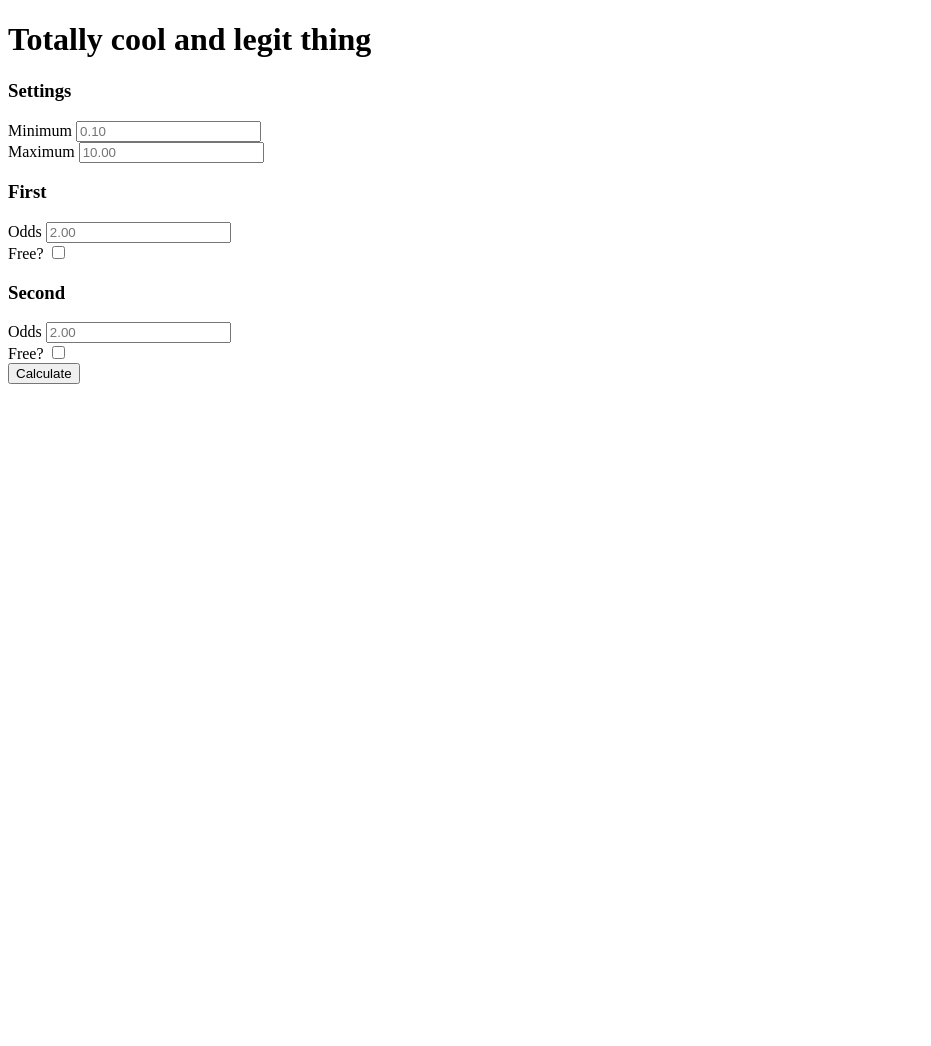
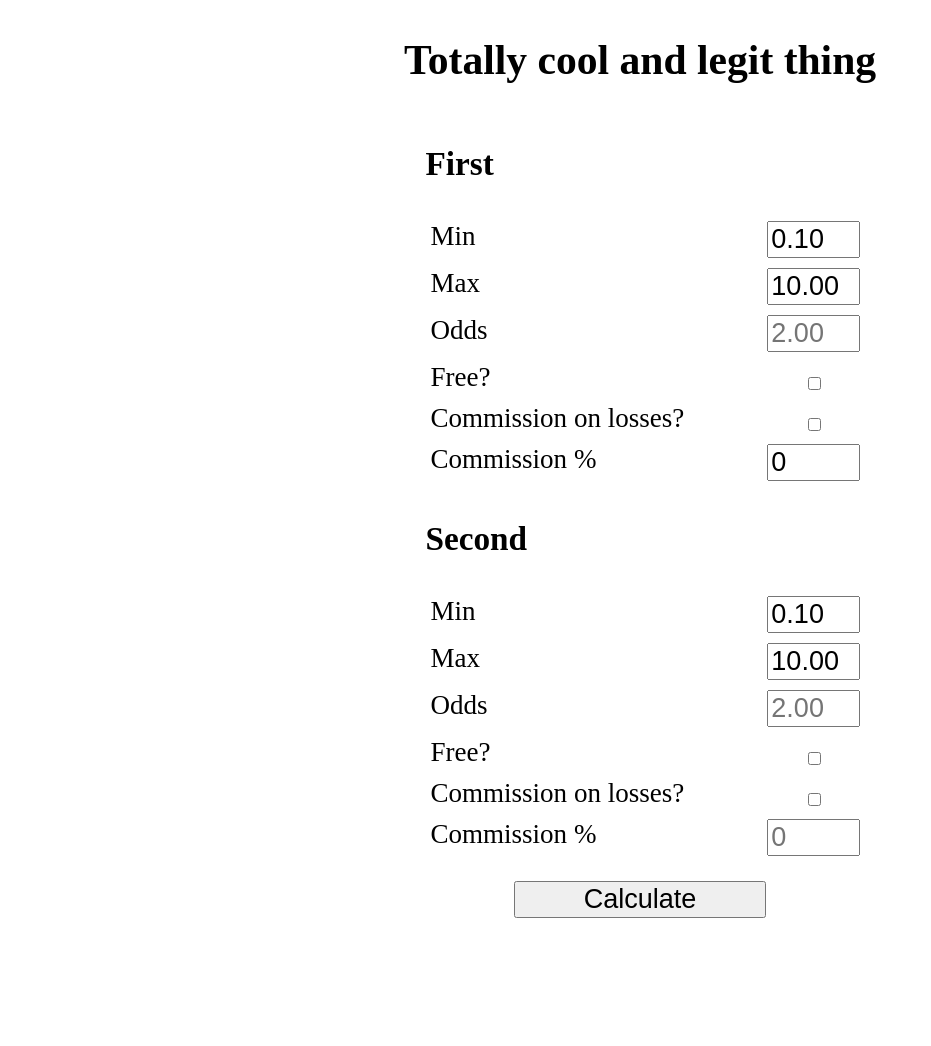
Before and after one commit to steve2116/my-bm_er, a website: page index.html in a window 1280 px wide. Shown: the whole page, without its empty margins (0-931 px from the left). Before the commit the page ends 800 px from the top, so only its background shows below. Drawn offline with Linux system fonts and the light colour scheme.

Commit message:
added extra stuffs

```diff
--- a/index.html
+++ b/index.html
@@ -2,61 +2,154 @@
 <html>
     <head>
         <title>Don't ask...</title>
+        <link
+            rel="stylesheet"
+            href="./styles.css"
+        />
     </head>
     <script src="./script.js"></script>
     <body>
+        <header>
             <h1>Totally cool and legit thing</h1>
-        <h3>Settings</h3>
-        <label for="min">Minimum</label>
+        </header>
+        <main>
+            <section id="first">
+                <h3>First</h3>
+                <section class="input-pair">
+                    <label for="m1">Min</label>
                     <input
-            id="min"
+                        id="min1"
+                        name="min1"
                         type="number"
                         placeholder="0.10"
+                        value="0.10"
                         step="0.01"
                         min="0.01"
                     />
-        <br />
-        <label for="max">Maximum</label>
+                </section>
+                <section class="input-pair">
+                    <label for="max1">Max</label>
                     <input
-            id="max"
+                        id="max1"
+                        name="max1"
                         type="number"
                         placeholder="10.00"
+                        value="10.00"
                         step="0.01"
-            min="1.00"
+                        min="0.01"
                     />
-        <h3>First</h3>
+                </section>
+                <section class="input-pair">
                     <label for="o1">Odds</label>
                     <input
                         id="o1"
+                        name="o1"
                         type="number"
                         placeholder="2.00"
                         step="0.01"
                         min="1"
                     />
-        <br />
+                </section>
+                <section class="input-pair">
                     <label for="f1">Free?</label>
                     <input
                         id="f1"
+                        name="f1"
                         type="checkbox"
                     />
-        <br />
+                </section>
+                <section class="input-pair">
+                    <label for="c1.1">Commission on losses?</label>
+                    <input
+                        id="c1.1"
+                        name="c1.1"
+                        type="checkbox"
+                    />
+                </section>
+                <section class="input-pair">
+                    <label for="c1">Commission %</label>
+                    <input
+                        id="c1"
+                        name="c1"
+                        type="number"
+                        placeholder="0"
+                        value="0"
+                        step="1"
+                        min="0"
+                        max="100"
+                    />
+                </section>
+            </section>
+            <section id="second">
                 <h3>Second</h3>
+                <section class="input-pair">
+                    <label for="min2">Min</label>
+                    <input
+                        id="min2"
+                        name="min2"
+                        type="number"
+                        placeholder="0.10"
+                        value="0.10"
+                        step="0.01"
+                        min="0.01"
+                    />
+                </section>
+                <section class="input-pair">
+                    <label for="max2">Max</label>
+                    <input
+                        id="max2"
+                        name="max2"
+                        type="number"
+                        placeholer="10.00"
+                        value="10.00"
+                        step="0.01"
+                        min="0.01"
+                    />
+                </section>
+                <section class="input-pair">
                     <label for="o2">Odds</label>
                     <input
                         id="o2"
+                        name="o2"
                         type="number"
                         placeholder="2.00"
                         step="0.01"
                         min="1"
                     />
-        <br />
+                </section>
+                <section class="input-pair">
                     <label for="f2">Free?</label>
                     <input
                         id="f2"
+                        name="f2"
                         type="checkbox"
                     />
-        <br />
+                </section>
+                <section class="input-pair">
+                    <label for="c2.1">Commission on losses?</label>
+                    <input
+                        id="c2.1"
+                        name="c2.1"
+                        type="checkbox"
+                    />
+                </section>
+                <section class="input-pair">
+                    <label for="c2">Commission %</label>
+                    <input
+                        id="c2"
+                        name="c2"
+                        type="number"
+                        placeholder="0"
+                        step="1"
+                        min="0"
+                        max="100"
+                    />
+                </section>
+            </section>
+        </main>
+        <div id="holder">
             <button onclick="main()">Calculate</button>
             <p id="result"></p>
+        </div>
     </body>
 </html>
--- a/script.js
+++ b/script.js
@@ -1,17 +1,26 @@
-const vars = { min: 0.1, max: 10, step: 0.1, steps: 99, total: 9801 };
-
 function main(log = false) {
     const start = Date.now();
-    const { o1, o2, f1, f2 } = getVars();
+    const { min1, min2, max1, max2, step, o1, o2, f1, f2, c1, c2, c1ol, c2ol } =
+        getVars();
+
+    if (log) console.log(min, max, step, o1, o2, f1, f2);
 
     const list = [];
-    for (let i = vars.min; i <= vars.smax; i += vars.step) {
+    for (let i = min1; i <= max1; i += step) {
         const list2 = [];
-        for (let ii = vars.min; ii <= vars.max; ii += vars.step) {
-            let p1 = o1 * i - i;
+        for (let ii = min2; ii <= max2; ii += step) {
+            /* First */
+            let p1 = (o1 - 1) * i;
+            if (c1 > 0 && (p1 > 0 || c1ol)) p1 *= (100 - c1) / 100;
+            if (!f1) p1 -= i;
             if (!f2) p1 -= ii;
-            let p2 = o2 * ii - ii;
+
+            /* Second */
+            let p2 = (o2 - 1) * ii;
+            if (c2 > 0 && (p2 > 0 || c2ol)) p2 *= (100 - c2) / 100;
+            if (!f2) p2 -= ii;
             if (!f1) p2 -= i;
+
             list2.push({
                 s1: round(i),
                 s2: round(ii),
@@ -37,13 +46,26 @@ function display(result) {
 }
 
 function getVars() {
-    const o1 = parseFloat(getEl('o1').value);
-    const o2 = parseFloat(getEl('o2').value);
-    vars.min = parseFloat(getEl('min').value ?? vars.min);
-    vars.max = parseFloat(getEl('max').value ?? vars.max);
-    const f1 = Boolean(getEl('f1').checked ?? false);
-    const f2 = Boolean(getEl('f2').checked ?? false);
-    return { o1, o2, f1, f2 };
+    const min1 = parseFloat(getEl('min1')?.value || 0.1);
+    const min2 = parseFloat(getEl('min2')?.value || 0.1);
+    const max1 = parseFloat(getEl('max1')?.value || 10);
+    const max2 = parseFloat(getEl('max2')?.value || 10);
+    const step = 0.1;
+    return {
+        min1,
+        min2,
+        max1,
+        max2,
+        step,
+        o1: parseFloat(getEl('o1')?.value),
+        o2: parseFloat(getEl('o2')?.value),
+        f1: Boolean(getEl('f1')?.checked || false),
+        f2: Boolean(getEl('f2')?.checked || false),
+        c1: parseInt(getEl('c1')?.value || 0),
+        c2: parseInt(getEl('c2')?.value || 0),
+        c1ol: Boolean(getEl('c1.1')?.value || false),
+        c2ol: Boolean(getEl('c2.1')?.value || false),
+    };
 }
 
 function round(num, dp = 2) {
--- /dev/null
+++ b/styles.css
@@ -0,0 +1,60 @@
+* {
+    font-size: 1.3rem;
+}
+
+#result {
+    font-size: 3rem;
+}
+
+main {
+    display: flex;
+    flex-direction: column;
+    align-items: center;
+    width: 100%;
+}
+
+header {
+    display: flex;
+    flex-direction: column;
+    align-items: center;
+}
+
+header > h1 {
+    text-align: center;
+}
+
+h1 {
+    font-size: 2rem;
+}
+h3 {
+    font-size: 1.6rem;
+}
+
+#holder {
+    display: flex;
+    flex-direction: column;
+    align-items: center;
+    margin-top: 20px;
+}
+
+#holder > button {
+    width: 20%;
+}
+
+.input-pair {
+    display: flex;
+    width: 100%;
+    padding: 5px;
+}
+
+.input-pair > label {
+    grid-area: label;
+    width: 80%;
+    align-self: flex-start;
+}
+
+.input-pair > input {
+    grid-area: input;
+    width: 20%;
+    align-self: flex-end;
+}
```
Lines whose indentation alone changed are shown as unchanged.
